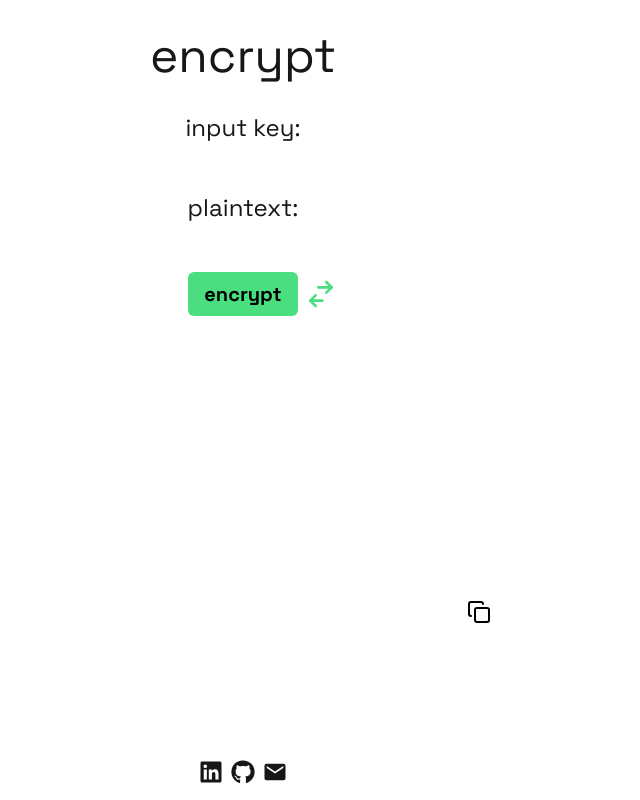
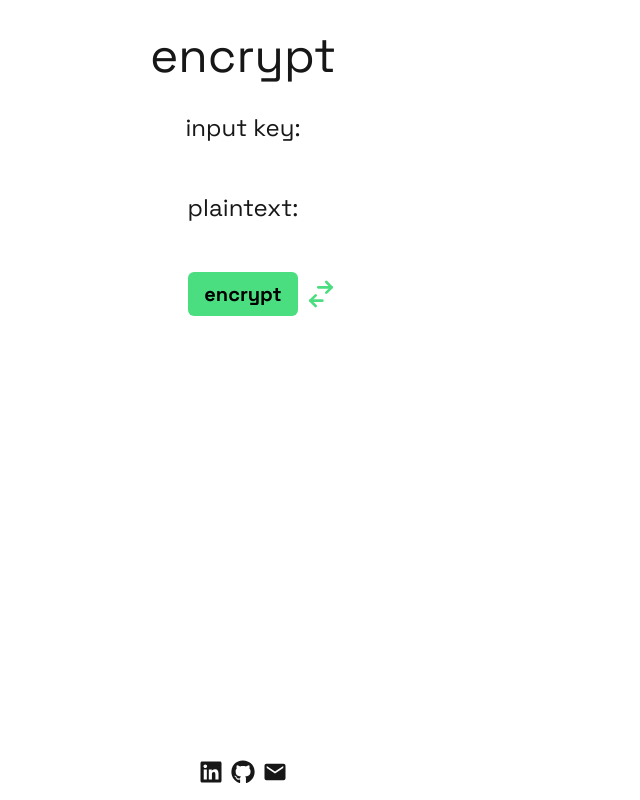
Before and after one commit to adam-gill/enc, a Next.js app: page / in a window 1280 px wide. Shown: the whole page, without its empty margins (397-1037 px from the left). Built offline with nearby package versions, Linux system fonts and the light colour scheme.

Commit message:
made copy to clipboard icon only appear when output exists

```diff
--- a/app/page.tsx
+++ b/app/page.tsx
@@ -213,7 +213,7 @@ export default function Home() {
               clipboardAnimation();
             }}
             className={`stroke-black absolute bottom-2 right-2 cursor-pointer
-          ${showAnimation ? "hidden" : "block"}
+          ${showAnimation || !output ? "hidden" : "block"}
           hover:scale-[1.05] hover:stroke-green-400
           transition-all duration-500
             `}
```
